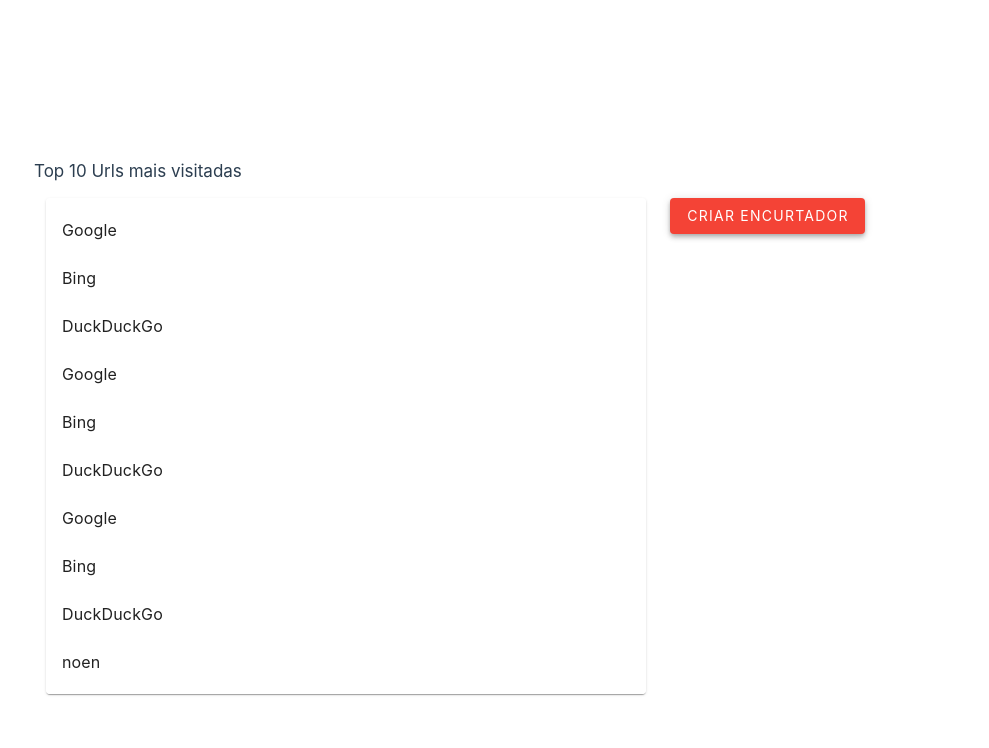
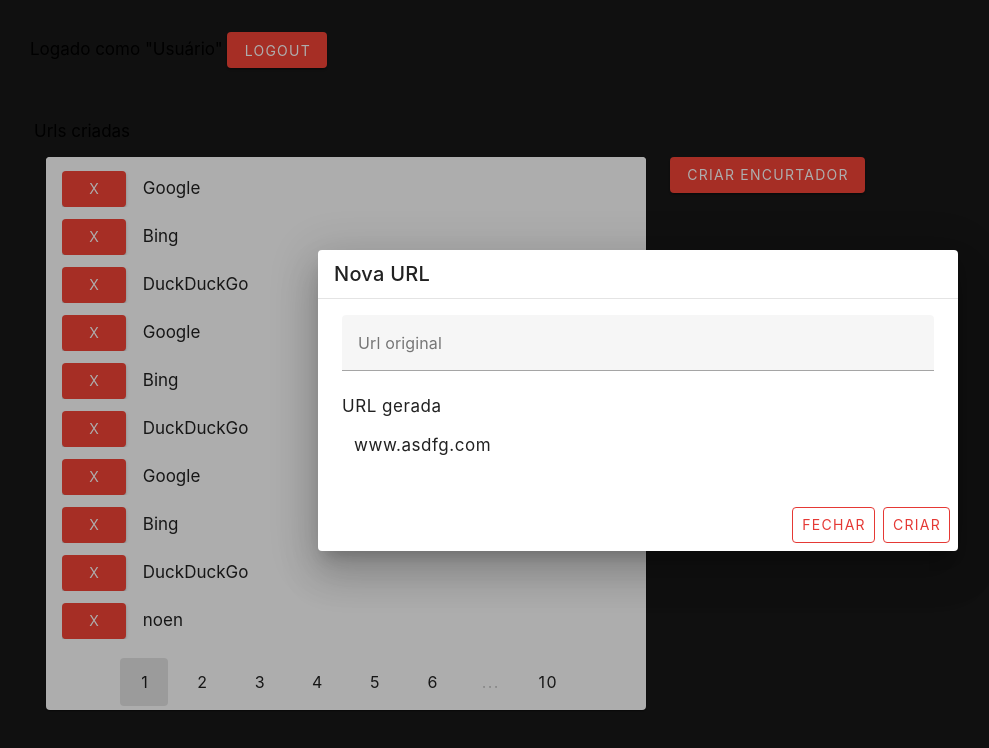
Before and after one commit to Hdsan/shortener-front, a Vue app: page /home in a window 1280 px wide. Both pictures are taken after a click on the button "CRIAR ENCURTADOR". Shown: the top 748 px of the page, without its empty margins (2-991 px from the left). Built offline with nearby package versions, Linux system fonts and the light colour scheme.

Commit message:
creation/home components

```diff
--- a/package.json
+++ b/package.json
@@ -14,6 +14,8 @@
     "format": "prettier --write src/"
   },
   "dependencies": {
+    "@mdi/font": "^7.1.96",
+    "axios": "^1.3.4",
     "vue": "^3.2.47",
     "vue-router": "^4.1.6",
     "vuetify": "^3.1.7"
--- a/src/assets/base.css
+++ b/src/assets/base.css
@@ -23,15 +23,15 @@
 
 /* semantic color variables for this project */
 :root {
-  --color-background: var(--vt-c-white);
-  --color-background-soft: var(--vt-c-white-soft);
-  --color-background-mute: var(--vt-c-white-mute);
+  --color-background: var(--vt-c-black);
+  --color-background-soft: var(--vt-c-black-soft);
+  --color-background-mute: var(--vt-c-black-mute);
 
   --color-border: var(--vt-c-divider-light-2);
   --color-border-hover: var(--vt-c-divider-light-1);
 
   --color-heading: var(--vt-c-text-light-1);
-  --color-text: var(--vt-c-text-light-1);
+  --color-text: var(--vt-c-white:);
 
   --section-gap: 160px;
 }
@@ -46,7 +46,7 @@
     --color-border-hover: var(--vt-c-divider-dark-1);
 
     --color-heading: var(--vt-c-text-dark-1);
-    --color-text: var(--vt-c-text-dark-2);
+    --color-text: var(--vt-c-white);
   }
 }
 
--- /dev/null
+++ b/src/components/DefaultTable.vue
@@ -0,0 +1,31 @@
+<template>
+    <v-card theme="MainTheme" class="mx-auto card-list" max-width="600">
+
+        <v-list :items="items">
+            <v-list-item v-for="item in items" :key="item">
+
+
+                    <v-btn color="red" class="mr-3 mdi mdi-account">
+                        X
+                    </v-btn>
+                    {{ item }}
+
+
+            </v-list-item>
+        </v-list>
+        <v-pagination :length="10"></v-pagination>
+    </v-card>
+</template>
+<script>
+export default {
+    props: {
+        items: { type: Object, required: true },
+        mutable: { type: Boolean, required: true },
+    },
+    setup() {
+        return {
+            // size: items.length
+        }
+    }
+}
+</script>
--- /dev/null
+++ b/src/components/ModalCreation.vue
@@ -0,0 +1,58 @@
+<template>
+    <v-row justify="center">
+      <v-dialog
+        v-model="open"
+        persistent
+        width="50%"
+      >
+        <v-card  theme="high-contrast">
+          <v-card-title>Nova URL</v-card-title>
+          <v-divider></v-divider>
+          <v-card-text style="height: 200px;">
+            <div>
+                <v-text-field
+                    name="name"
+                    label="Url original"
+                    placeholder="www.url-original.com"
+                    id="id"
+                ></v-text-field>
+            </div>
+            <div>
+                URL gerada
+            </div>
+            <div class="pl-3 pt-3 ">
+            www.asdfg.com
+            </div>
+          </v-card-text>
+          <v-card-actions>
+            <v-btn
+              variant="outlined"
+              color="red-darken-1"
+              @click="this.$emit('close')"
+            >
+              Fechar
+            </v-btn>
+            <v-btn
+              variant="outlined"
+              color="red-darken-1"
+              @click="this.$emit('close')"
+            >
+              Criar
+            </v-btn>
+          </v-card-actions>
+        </v-card>
+      </v-dialog>
+    </v-row>
+  </template>
+<script>
+export default {
+    props: {
+        // open: { type: Boolean }
+    },
+    data() {
+        return{
+        open :true
+        }
+    }
+}
+</script>
--- /dev/null
+++ b/src/controllers/SessionController.js
@@ -0,0 +1,30 @@
+export default class UrlController {
+  constructor() {}
+
+  setSession(user) {
+    console.log(user)
+    localStorage.setItem('logged', true)
+    localStorage.setItem('user', user.user)
+    localStorage.setItem('userId', user.id)
+    localStorage.setItem('userName', user.name)
+  }
+
+  getSession() {
+    let logged = localStorage.getItem('logged')
+    if (logged) {
+      const user = localStorage.setItem('user')
+      const userId = localStorage.setItem('userId')
+      const name = localStorage.setItem('userName')
+
+      const session = {userId,user,name}
+      return session;
+    }
+        return false
+
+  }
+
+  logout() {
+    localStorage.clear();
+
+  }
+}
--- a/src/main.js
+++ b/src/main.js
@@ -1,12 +1,10 @@
 import { createApp } from 'vue'
 import App from './App.vue'
 import router from './router/index'
-
 import 'vuetify/styles'
 import { createVuetify } from 'vuetify'
 import * as components from 'vuetify/components'
 import * as directives from 'vuetify/directives'
-
 
 import './assets/main.css'
 
@@ -15,7 +13,6 @@
   directives,
 })
 
-
 const app = createApp(App)
 app.use(router)
 app.use(vuetify)
--- a/src/router/index.js
+++ b/src/router/index.js
@@ -13,7 +13,8 @@
       path: '/home',
       name: 'home',
       component: HomeView
-    }
+    },
+
   ]
 })
 
--- a/src/views/CreationView.vue
+++ b/src/views/CreationView.vue
@@ -0,0 +1,47 @@
+<script setup>
+
+</script>
+
+<template>
+  <div>
+
+   creation
+  </div>
+</template>
+
+<script>
+export default {
+
+  components: {
+
+  },
+  data() {
+    return {
+
+    }
+  },
+  methods: {
+    pushAsLogged: () => {
+
+    },
+    pushAsGuest: () => {
+      console.log('Text input changed');
+    },
+  },
+};
+</script>
+<style scoped>
+.greet {
+  position: fixed;
+  top: 4vh;
+  z-index: 1;
+}
+
+.card-list {
+  width: 50vw;
+}
+
+.main-content {
+  padding-top: 10vh;
+}
+</style>
--- a/src/views/HomeView.vue
+++ b/src/views/HomeView.vue
@@ -1,31 +1,42 @@
 <script setup>
-// import router from '../router/index'
+import router from '../router/index'
+import axios from 'axios'
+import DefaultTable from '../components/DefaultTable.vue'
+import ModalCreation from '../components/ModalCreation.vue'
+import SessionController from '../controllers/SessionController'
+
 </script>
 
 <template>
   <div>
+    <ModalCreation
+     v-if="creationDialog" @close="creationDialog = false" />
 
     <div class="greet">
-      Logado como "Usuário"
+      <span>
+        Logado como "Usuário"
+      </span>
+      <span>
+        <v-btn color="red">Logout</v-btn>
+      </span>
     </div>
     <v-container class="main-content">
 
 
       <v-row>
-        Top 10 Urls mais visitadas
+        Urls criadas
       </v-row>
       <v-row style="flex-wrap: nowrap;">
 
         <v-col>
-          <v-card class="mx-auto card-list" max-width="600">
-            <v-list :items="urls"></v-list>
-          </v-card>
+          <DefaultTable :items="urls" :mutable="true"/>
+
         </v-col>
 
         <v-col>
-          <v-btn color="red">CRIAR ENCURTADOR</v-btn>
+          <v-btn @click="creationDialog = true" color="red">CRIAR ENCURTADOR</v-btn>
         </v-col>
-        <!-- <v-progress-circular indeterminate :size="63" :width="7"></v-progress-circular> -->
+
       </v-row>
     </v-container>
   </div>
@@ -33,19 +44,50 @@
 
 <script>
 export default {
+
+  components: {
+    'DefaultTable': DefaultTable,
+    'ModalCreation': ModalCreation
+  },
   data() {
     return {
-      urls: ["Google", "Bing", "DuckDuckGo", "Google", "Bing", "DuckDuckGo", "Google", "Bing", "DuckDuckGo", "noen"]
-
+      Session : new SessionController(),
+      creationDialog:false,
+      urls: ["Google", "Bing", "DuckDuckGo", "Google", "Bing", "DuckDuckGo", "Google", "Bing", "DuckDuckGo", "noen"],
+      headers: [
+        {
+          align: 'start',
+          sortable: false,
+          title: 'Top 100',
+        },
+        { title: 'Nome' },
+      ],
     }
   },
   methods: {
-    pushAsLogged: () => {
+    openCreationDialog(){
+      this.creationDialog = true;
+    },
+    send: () => {
+      axios
+        .get("http://localhost:3000/routes")
+        .then((resp) => {
+
+          console.log(resp)
+
+        })
 
     },
-    pushAsGuest: () => {
-      console.log('Text input changed');
-    },
+    logout(){
+      try{
+        this.Session.logout();
+        router.push('/')
+      }
+      catch(err){
+        console.log(err)
+      }
+    }
+
   },
 };
 </script>
@@ -53,13 +95,14 @@
 .greet {
   position: fixed;
   top: 4vh;
-  color: white;
+  z-index: 1;
 }
 
 .card-list {
   width: 50vw;
 }
-.main-content{
+
+.main-content {
   padding-top: 10vh;
 }
-</style>>
+</style>
--- a/src/views/LoginView.vue
+++ b/src/views/LoginView.vue
@@ -1,33 +1,54 @@
 <script setup>
-// import { RouterLink } from 'vue-router'
 import router from '../router/index'
+import AuthController from '../controllers/AuthController'
+import SessionController from '../controllers/SessionController'
 </script>
 <template>
     <v-container class="content">
         <v-row class="default-input">
-            <v-text-field name="user" label="Usuário" id="id"></v-text-field>
+            <v-text-field v-model="user" name="user" label="Usuário" id="id"></v-text-field>
         </v-row>
         <v-row class="default-input">
-            <v-text-field name="password" label="Senha" id="id"></v-text-field>
+            <v-text-field v-model="pass" name="password" label="Senha" id="id"></v-text-field>
         </v-row>
         <v-row class="default-button">
             <v-btn @click="pushAsLogged" width="100%" color="red">entrar</v-btn>
         </v-row>
         <v-row class="half-button pt-5">
-            <v-btn @click="pushAsLogged"  color="grey">entrar como convidado</v-btn>
+            <v-btn @click="pushAsGuest" color="grey">entrar como convidado</v-btn>
         </v-row>
     </v-container>
 </template>
 <script>
+
 export default {
     data() {
         return {
-
+            user: '',
+            pass: '',
+            authController: new AuthController(),
+            Session : new SessionController()
         }
     },
+    created() {
+    },
+
+
     methods: {
-        pushAsLogged: () => {
-            router.push('/home')
+        async pushAsLogged() {
+            try {
+                let userLogin = await this.authController.sendLogin(this.user, this.pass)
+                if (userLogin) {
+                    router.push('/home')
+                    this.Session.setSession(userLogin);
+                }
+                else {
+                    alert("Usuário ou senha incorretos")
+                }
+            }
+            catch (err) {
+                console.log(err)
+            }
         },
         pushAsGuest: () => {
             console.log('Text input changed');
@@ -35,6 +56,4 @@
     },
 };
 </script>
-<style scoped>
-
-</style>
+<style scoped></style>
```
Also changed, not shown: 2 other files (tests, documents, lock files or other folders).
